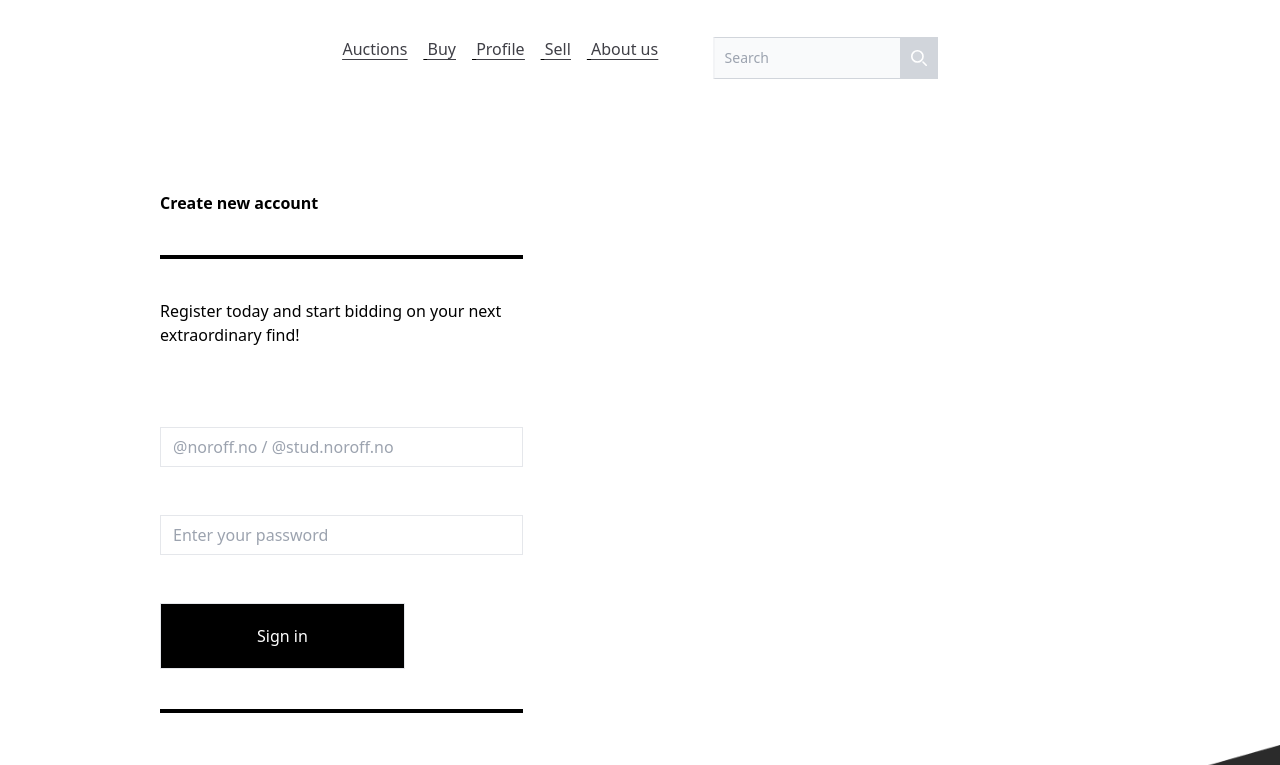
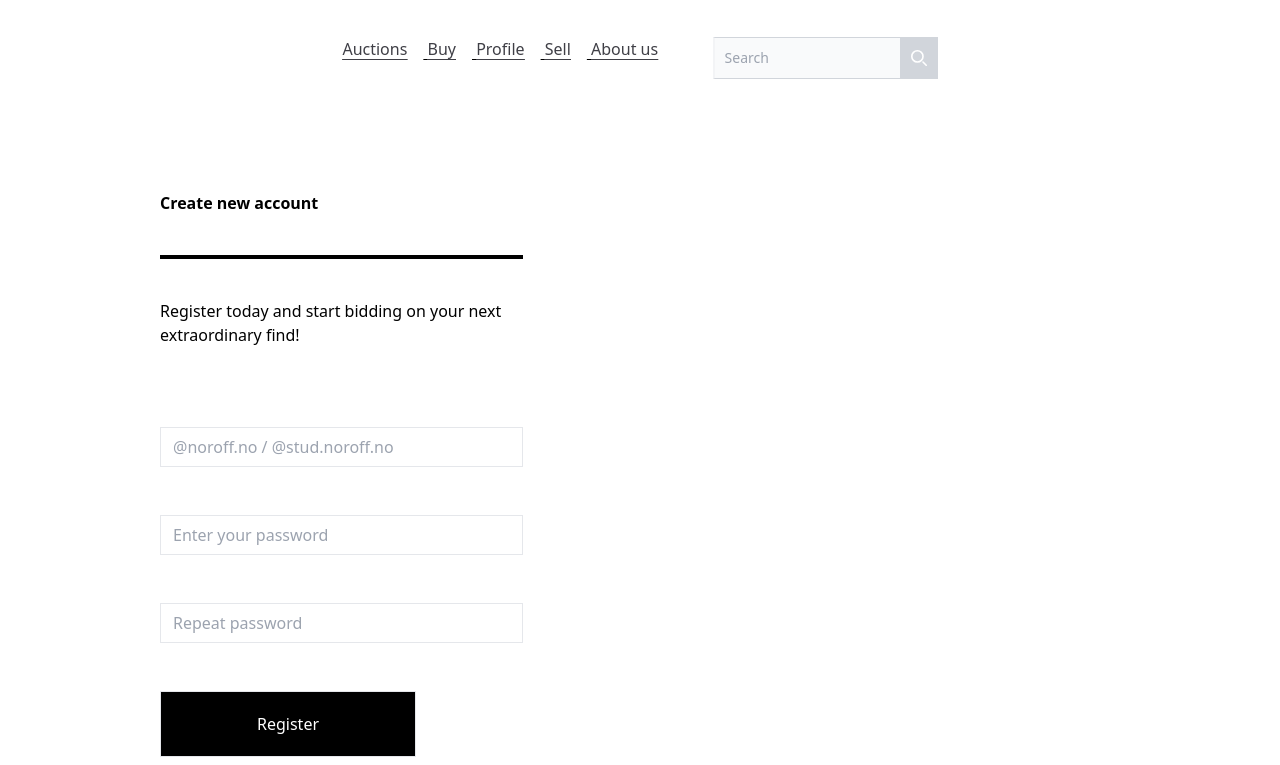
Before and after one commit to Pgarza-dev/Fine-Auctions, a website built with Vite: page fine-auctions/src/login/login.html in a window 1280 px wide. Shown: the part 187-952 px from the top of the page. Built offline with nearby package versions, Linux system fonts and the light colour scheme.

Commit message:
update register ui

```diff
--- a/fine-auctions/index.html
+++ b/fine-auctions/index.html
@@ -33,6 +33,7 @@
               >English</a
             >
             <a
+              lang="no"
               class="ps-2 underline-offset-4 transition-all hover:underline"
               href=""
               >Norsk</a
--- a/fine-auctions/src/login/login.html
+++ b/fine-auctions/src/login/login.html
@@ -21,6 +21,7 @@
               >English</a
             >
             <a
+              lang="no"
               class="ps-2 underline-offset-4 transition-all hover:underline"
               href=""
               >Norsk</a
@@ -172,6 +173,22 @@
             >
             <div id="password-error"></div>
           </div>
+          <div class="relative w-full">
+            <input
+              type="password"
+              id="repeatPassword"
+              name="repeatPassword"
+              class="bg-primary-900 peer h-10 w-1/3 border px-3 py-2 text-black focus:outline-none"
+              placeholder="Repeat password"
+              minlength="8"
+            />
+            <label
+              for="repeatPassword"
+              class="peer absolute -top-5 left-0 text-sm text-white transition-all duration-500 placeholder-shown:-top-2 peer-placeholder-shown:text-base peer-placeholder-shown:opacity-0 peer-focus:-top-5 peer-focus:text-sm peer-focus:text-white peer-focus:opacity-100"
+              >Repeat password</label
+            >
+            <div id="repeatPassword-error"></div>
+          </div>
 
           <div class="w-1/3 border-b-4 border-black pb-10">
             <button
@@ -179,7 +196,7 @@
               type="submit"
               id="login-btn"
             >
-              Sign in
+              Register
             </button>
           </div>
         </form>
```
